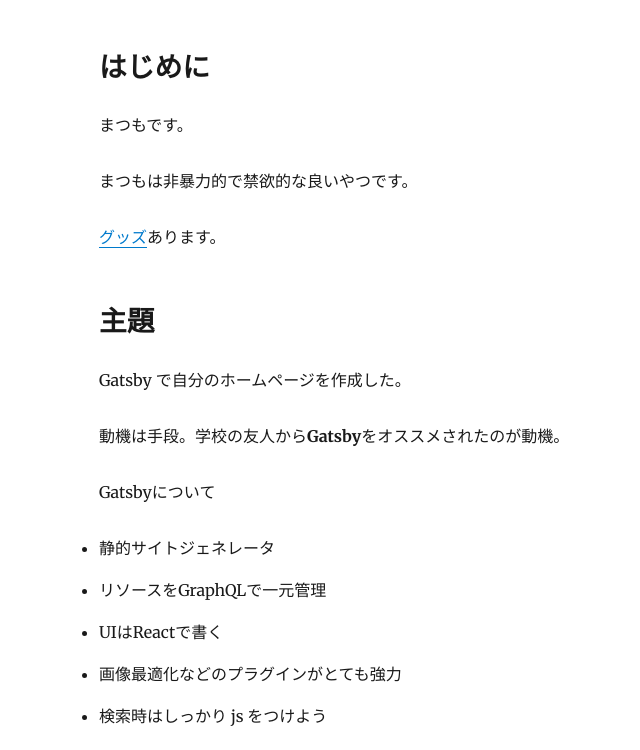
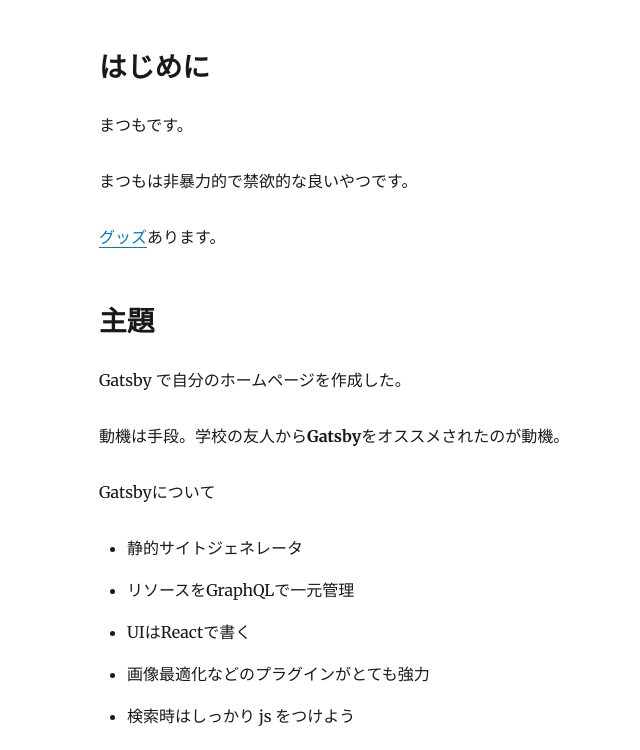
Before and after one commit to m47ch4n/portfolio, a Gatsby site: page /blog/hello-world/ in a window 1280 px wide. Shown: the part 202-952 px from the top of the page, without its empty margins (172-812 px from the left). Built offline with nearby package versions, Linux system fonts and the light colour scheme; Gatsby itself is replaced by a stand-in of ours; some packages are replaced by stand-ins of ours.

Commit message:
Fix article css

```diff
--- a/src/templates/blog-post.js
+++ b/src/templates/blog-post.js
@@ -1,10 +1,17 @@
 import React from "react"
 import { Link, graphql } from "gatsby"
+import styled from "styled-components"
 
 import Bio from "../components/bio"
 import Layout from "../components/layout"
 import SEO from "../components/seo"
 import { rhythm, scale } from "../utils/typography"
+
+const Article = styled.div`
+  ul {
+    margin-left: 1.75rem;
+  }
+`
 
 class BlogPostTemplate extends React.Component {
   render() {
@@ -29,7 +36,7 @@
         >
           {post.frontmatter.date}
         </p>
-        <div dangerouslySetInnerHTML={{ __html: post.html }} />
+        <Article dangerouslySetInnerHTML={{ __html: post.html }} />
         <hr
           style={{
             marginBottom: rhythm(1),
```
